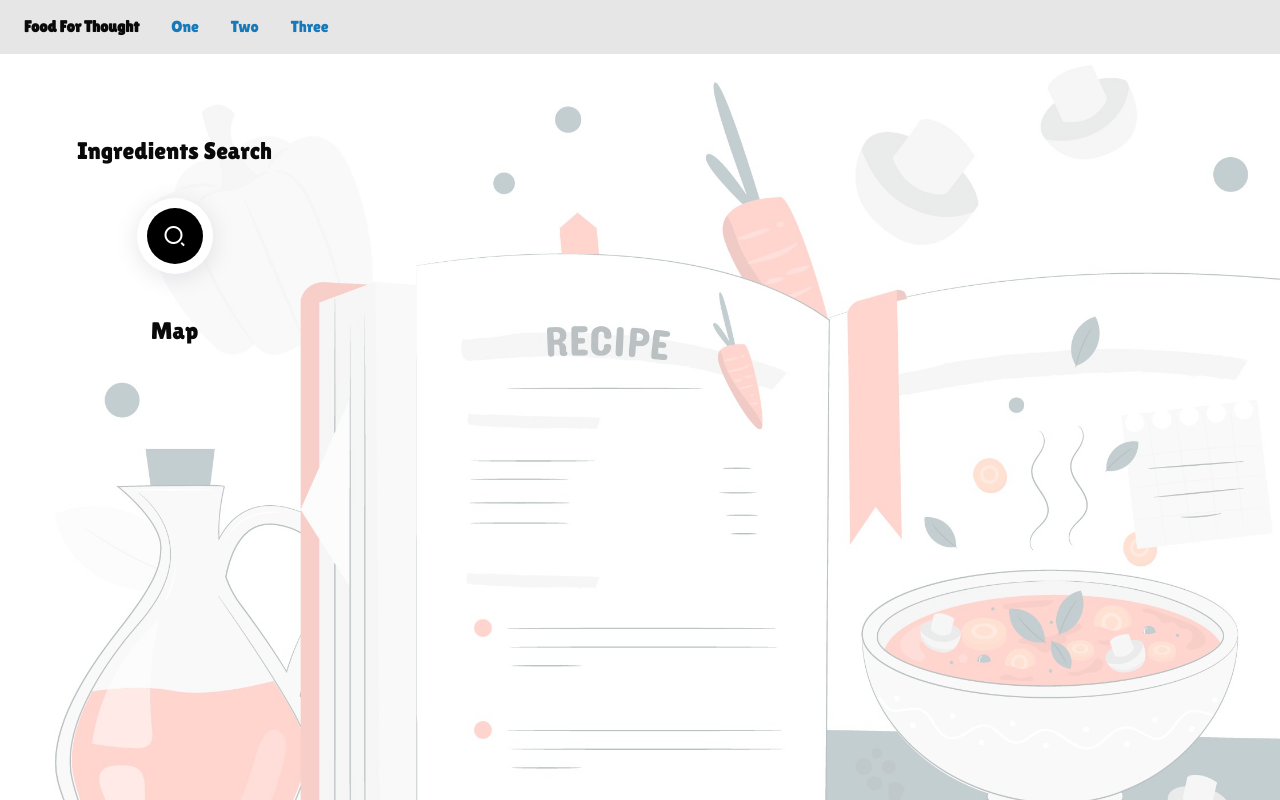
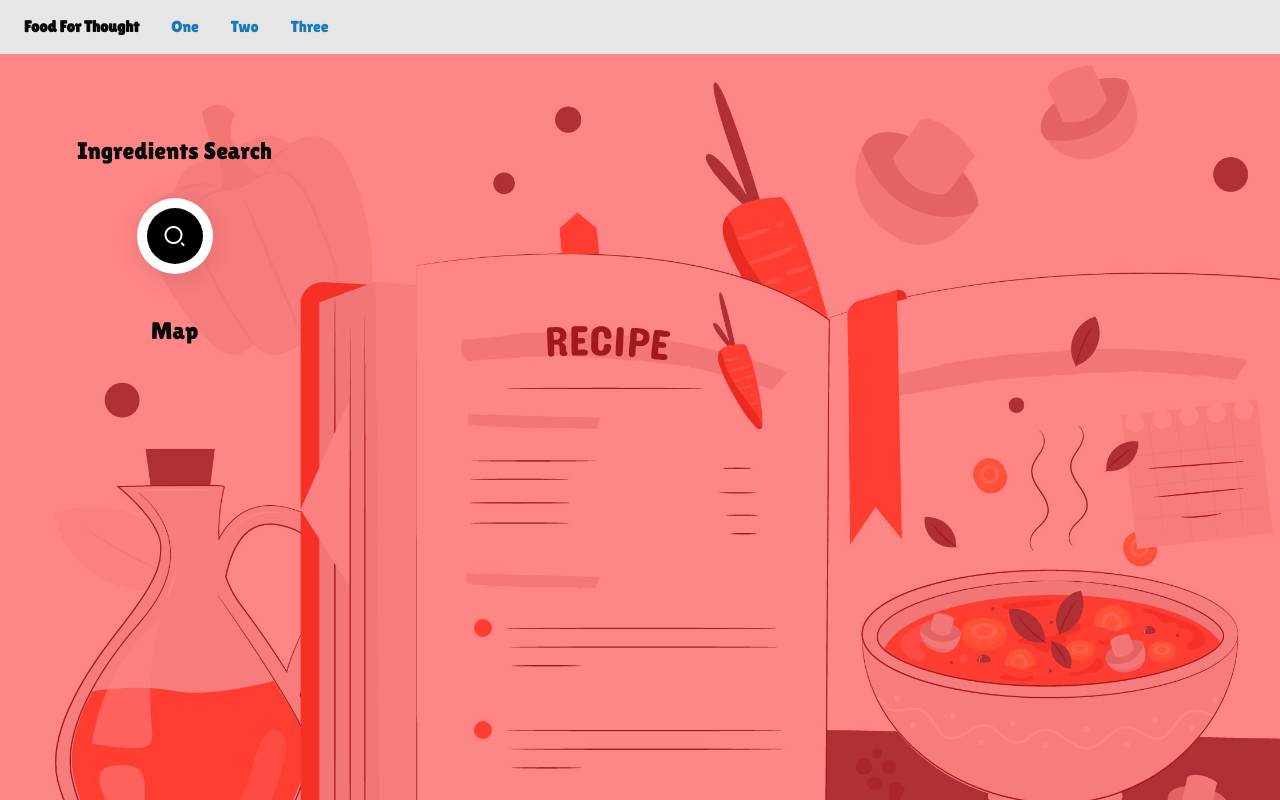
Before and after one commit to DanielG808/food-for-thought, a plain HTML site: page index.html in a window 1280 px wide. Shown: the top 800 px of the page. Drawn offline with nearby package versions, Linux system fonts and the light colour scheme; some packages are replaced by stand-ins of ours.

Commit message:
changed background color to red

```diff
--- a/index.html
+++ b/index.html
@@ -93,7 +93,7 @@
         body {
           background-image: url("assets/images/bg-img/design1.jpg");
           background-size: cover;
-          background-color: rgba(255, 255, 255, 0.7);
+          background-color: rgba(237, 41, 41, 0.7);
           background-blend-mode: overlay;
         }
       </style>
```
